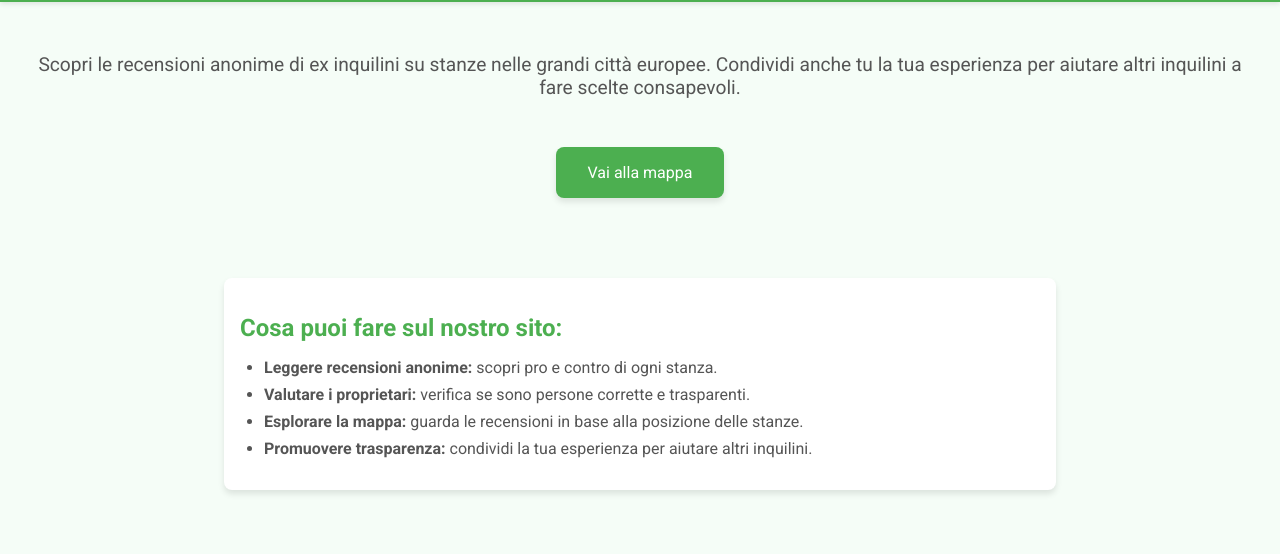
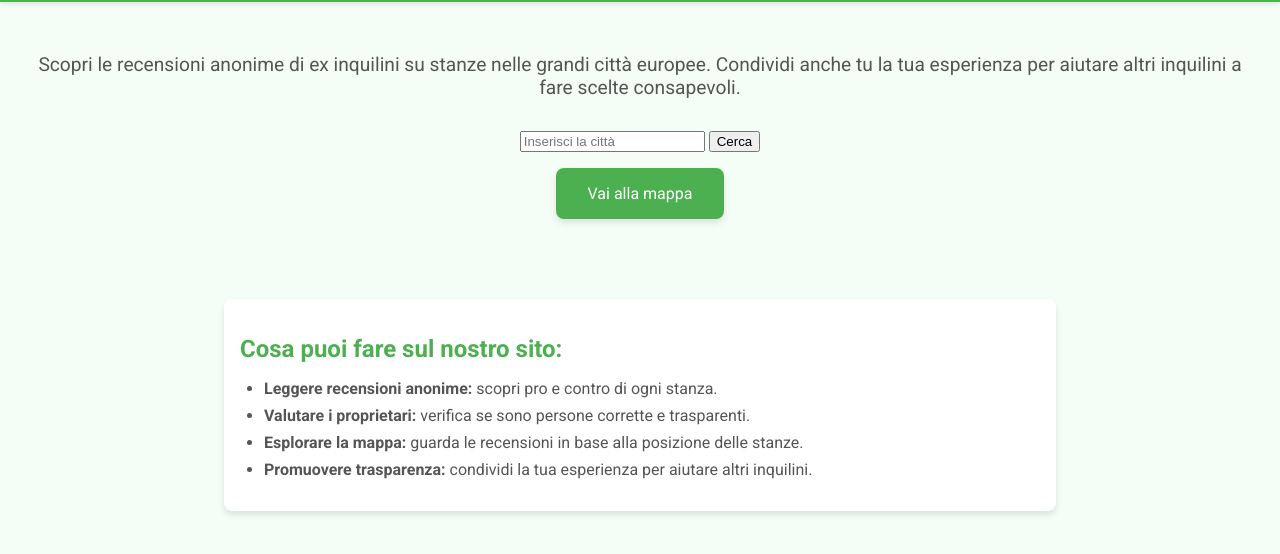
Before and after one commit to alexal451/house, a plain HTML site: page index.html in a window 1280 px wide. Shown: the part 84-638 px from the top of the page. Drawn offline with Linux system fonts and the light colour scheme.

Commit message:
Update index.html

```diff
--- a/index.html
+++ b/index.html
@@ -103,6 +103,19 @@
 
   <div class="container">
     <p>Scopri le recensioni anonime di ex inquilini su stanze nelle grandi città europee. Condividi anche tu la tua esperienza per aiutare altri inquilini a fare scelte consapevoli.</p>
+
+    <div class="search-container">
+  <form action="map.html" method="get">
+    <input
+      type="text"
+      name="city"
+      placeholder="Inserisci la città"
+      required
+      class="search-input">
+    <button type="submit" class="search-button">Cerca</button>
+  </form>
+</div>
+
     <a href="map.html" class="button">Vai alla mappa</a>
   </div>
 
```
